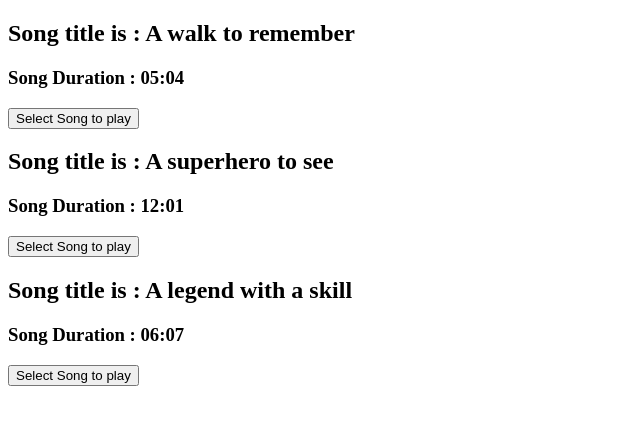
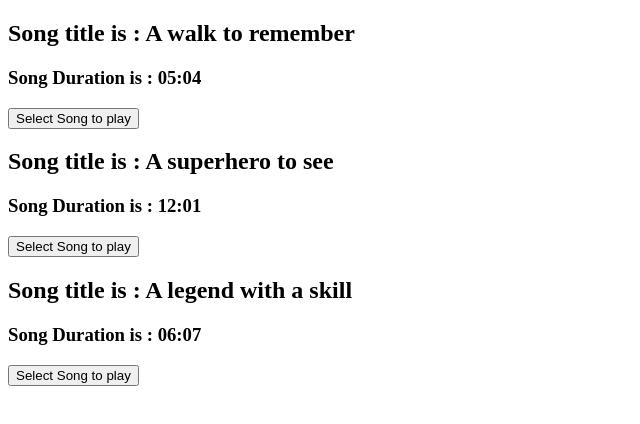
Before and after one commit to kumarsandeepramanath/create-react-app, a React (Create React App) app in the folder songs/: page / in a window 1280 px wide. Shown: the top 424 px of the page, without its empty margins (0-640 px from the left). Built offline with nearby package versions, Linux system fonts and the light colour scheme.

Commit message:
Song class based component 2

```diff
--- a/songs/src/components/Song.js
+++ b/songs/src/components/Song.js
@@ -11,7 +11,7 @@ class Song extends React.Component {
       <div>
         <div>
           <h2> Song title is : {this.props.title}</h2>
-          <h3> Song Duration : {this.props.duration}</h3>
+          <h3> Song Duration is : {this.props.duration}</h3>
           <button
             onClick={() =>
               //   this.selectSong(this.props.title, this.props.duration)
```
